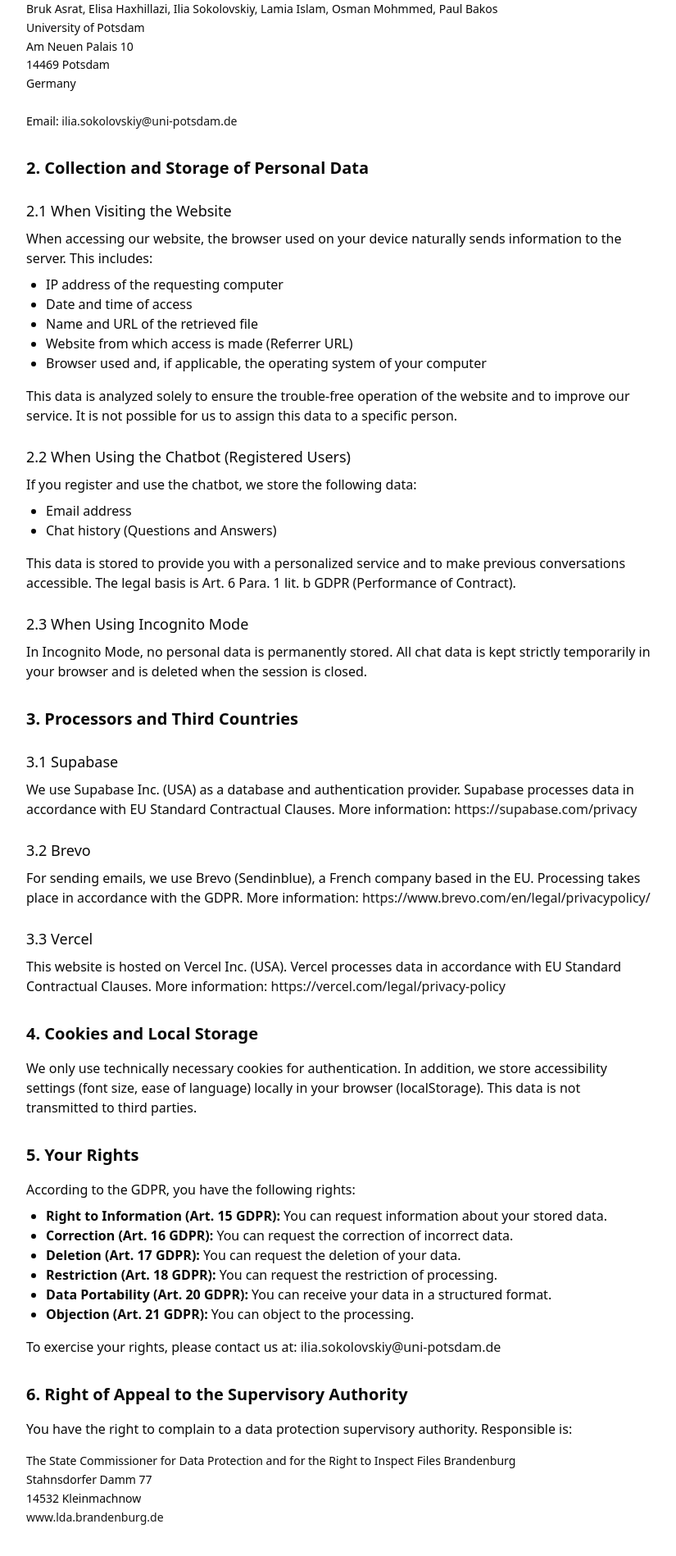
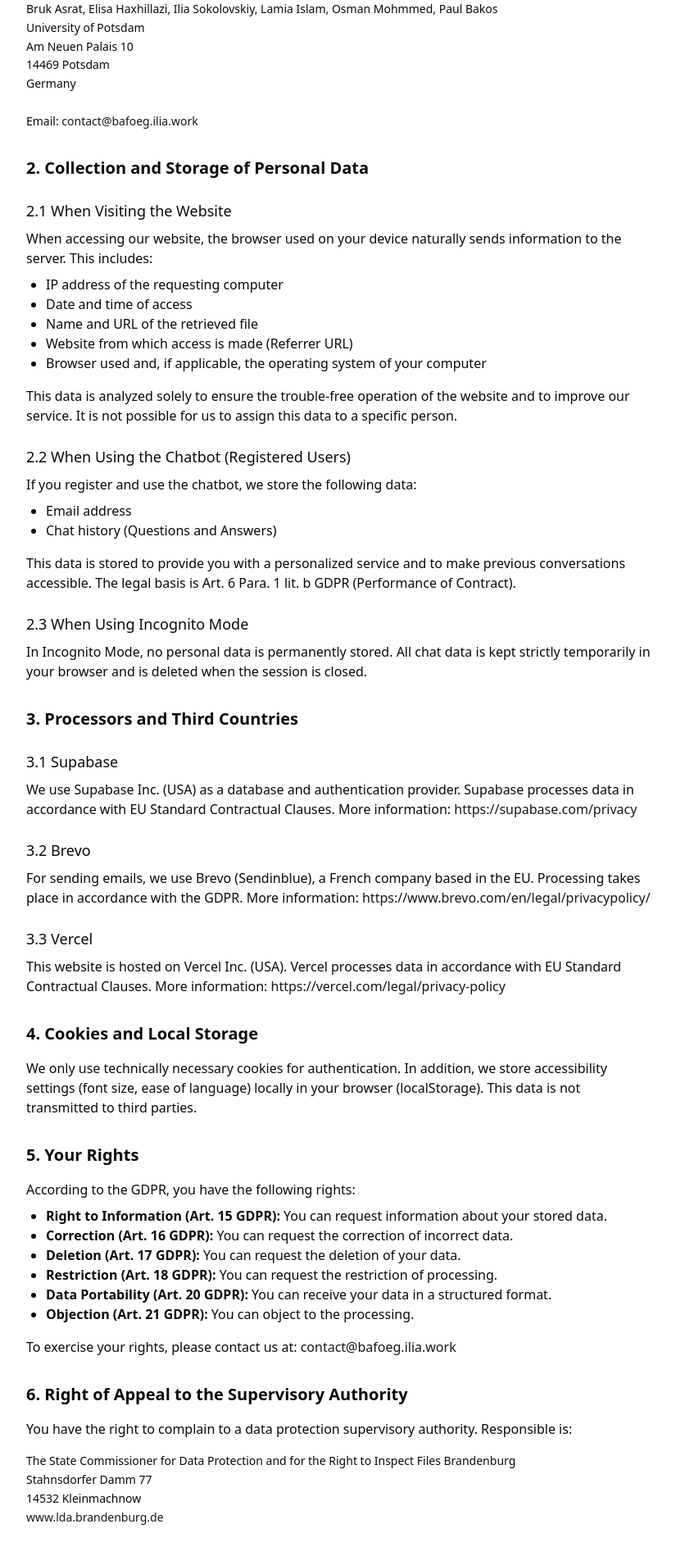
Before and after one commit to il1a/bafoeg-bot, a Next.js app: page /datenschutz in a window 1280 px wide. Shown: the part 300-2198 px from the top of the page at 82% size, without its empty margins (224-1049 px from the left). Built offline with nearby package versions, Linux system fonts and the light colour scheme.

Commit message:
docs: Update contact email address

```diff
--- a/components/impressum-content.tsx
+++ b/components/impressum-content.tsx
@@ -107,10 +107,10 @@ export function ImpressumContent() {
                         <p className="mt-2">
                             Email:{" "}
                             <a
-                                href="mailto:ilia.sokolovskiy@uni-potsdam.de"
+                                href="mailto:contact@bafoeg.ilia.work"
                                 className="text-primary hover:underline"
                             >
-                                ilia.sokolovskiy@uni-potsdam.de
+                                contact@bafoeg.ilia.work
                             </a>
                         </p>
                     </section>
@@ -266,10 +266,10 @@ export function ImpressumContent() {
                     <p className="mt-2">
                         E-Mail:{" "}
                         <a
-                            href="mailto:ilia.sokolovskiy@uni-potsdam.de"
+                            href="mailto:contact@bafoeg.ilia.work"
                             className="text-primary hover:underline"
                         >
-                            ilia.sokolovskiy@uni-potsdam.de
+                            contact@bafoeg.ilia.work
                         </a>
                     </p>
                 </section>
--- a/components/privacy-content.tsx
+++ b/components/privacy-content.tsx
@@ -14,7 +14,7 @@ export function PrivacyContent() {
                     <h1 className="text-3xl font-bold mb-8">Privacy Policy</h1>
 
                     <p className="text-sm text-muted-foreground mb-8">
-                        Last updated: January 18, 2026
+                        Last updated: January 20, 2026
                     </p>
 
                     <section className="mb-8">
@@ -38,10 +38,10 @@ export function PrivacyContent() {
                             <br />
                             Email:{" "}
                             <a
-                                href="mailto:ilia.sokolovskiy@uni-potsdam.de"
+                                href="mailto:contact@bafoeg.ilia.work"
                                 className="text-primary hover:underline"
                             >
-                                ilia.sokolovskiy@uni-potsdam.de
+                                contact@bafoeg.ilia.work
                             </a>
                         </address>
                     </section>
@@ -179,10 +179,10 @@ export function PrivacyContent() {
                         <p className="mt-4">
                             To exercise your rights, please contact us at:{" "}
                             <a
-                                href="mailto:ilia.sokolovskiy@uni-potsdam.de"
+                                href="mailto:contact@bafoeg.ilia.work"
                                 className="text-primary hover:underline"
                             >
-                                ilia.sokolovskiy@uni-potsdam.de
+                                contact@bafoeg.ilia.work
                             </a>
                         </p>
                     </section>
@@ -234,7 +234,7 @@ export function PrivacyContent() {
                 <h1 className="text-3xl font-bold mb-8">Datenschutzerklärung</h1>
 
                 <p className="text-sm text-muted-foreground mb-8">
-                    Stand: 18. Januar 2026
+                    Stand: 20. Januar 2026
                 </p>
 
                 <section className="mb-8">
@@ -260,10 +260,10 @@ export function PrivacyContent() {
                         <br />
                         E-Mail:{" "}
                         <a
-                            href="mailto:ilia.sokolovskiy@uni-potsdam.de"
+                            href="mailto:contact@bafoeg.ilia.work"
                             className="text-primary hover:underline"
                         >
-                            ilia.sokolovskiy@uni-potsdam.de
+                            contact@bafoeg.ilia.work
                         </a>
                     </address>
                 </section>
@@ -421,10 +421,10 @@ export function PrivacyContent() {
                     <p className="mt-4">
                         Zur Ausübung Ihrer Rechte kontaktieren Sie uns bitte unter:{" "}
                         <a
-                            href="mailto:ilia.sokolovskiy@uni-potsdam.de"
+                            href="mailto:contact@bafoeg.ilia.work"
                             className="text-primary hover:underline"
                         >
-                            ilia.sokolovskiy@uni-potsdam.de
+                            contact@bafoeg.ilia.work
                         </a>
                     </p>
                 </section>
```
